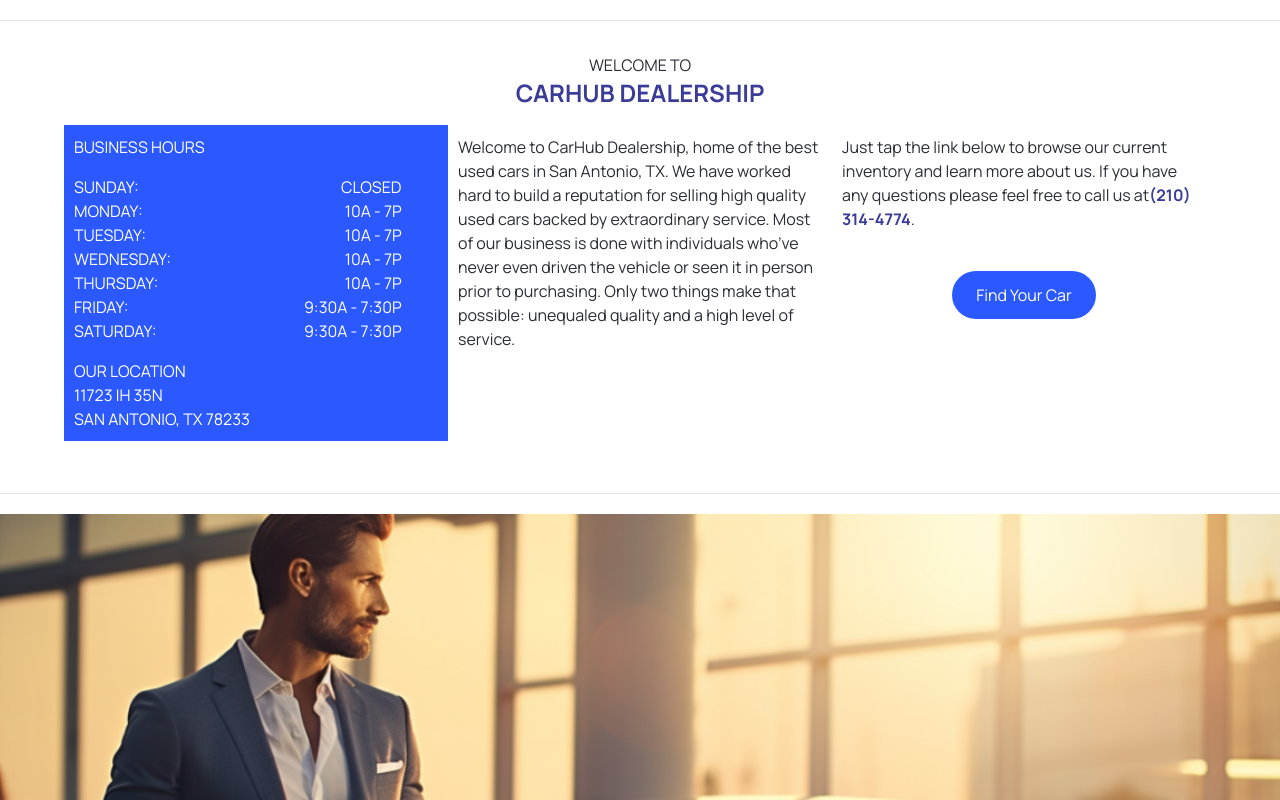
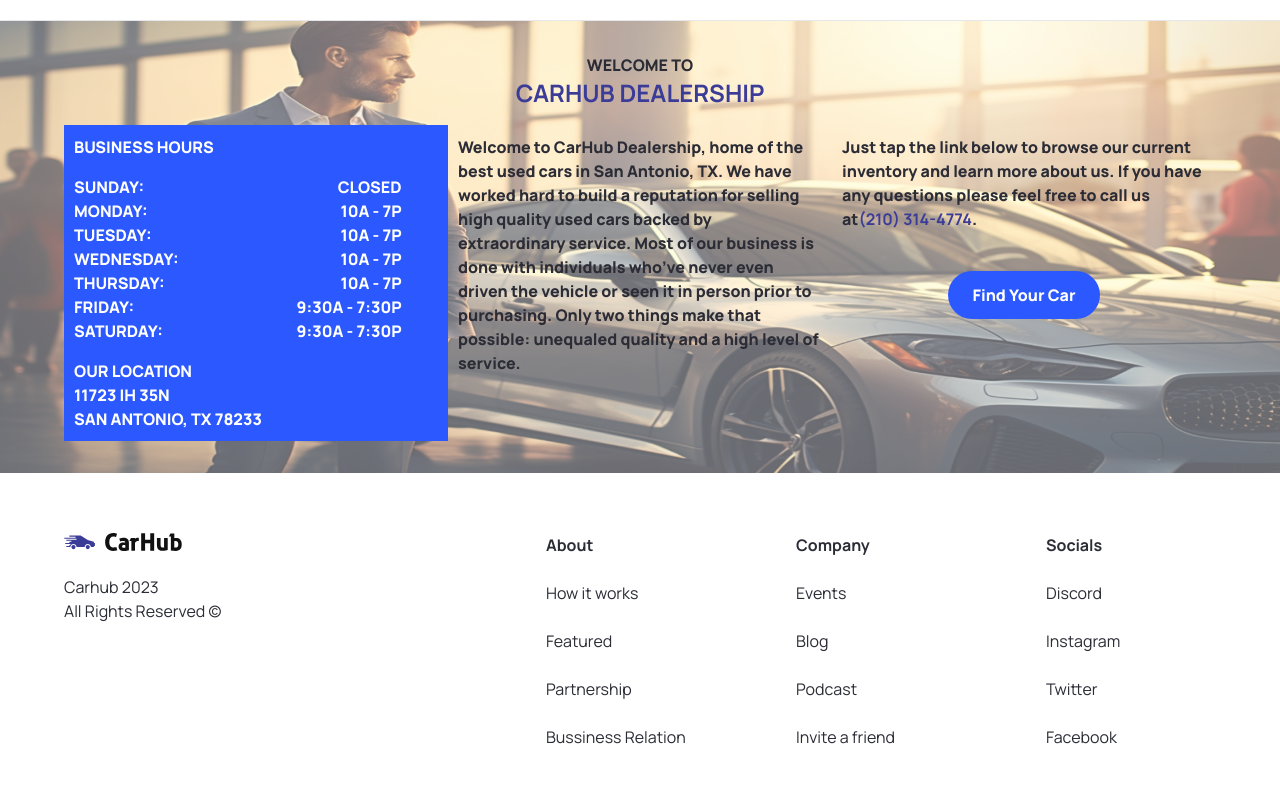
Before and after one commit to vronney/car-showcase, a Next.js app: page / in a window 1280 px wide. Shown: the part 880-1680 px from the top of the page. Built offline with nearby package versions, Linux system fonts and the light colour scheme.

Commit message:
Made changes to WelcomeWrap image: adjusted height and increased font weight

```diff
--- a/app/page.tsx
+++ b/app/page.tsx
@@ -5,7 +5,6 @@
     <main className="overflow-hidden">
       <Hero />
       <WelcomeWrap />
-      <WhySection />
     </main>
   );
 }
--- a/components/Footer.tsx
+++ b/components/Footer.tsx
@@ -5,7 +5,7 @@
 
 const Footer = () => {
   return (
-    <footer className="flex flex-col text-black-100 mt-5 border-t border-grey-100">
+    <footer className="flex flex-col text-black-100 mt-5">
       <div className="flex max-md:flex-col flex-wrap justify-between gap-5 sm:px-16 px-6 py-10">
         <div className="flex flex-col justify-start items-start gap-6">
           <Image
--- a/components/WelcomeWrap.tsx
+++ b/components/WelcomeWrap.tsx
@@ -3,6 +3,7 @@
 import React from "react";
 import { CustomButton } from ".";
 import { useRouter } from "next/navigation";
+import Image from "next/image";
 
 const WelcomeWrap = () => {
   const router = useRouter();
@@ -11,14 +12,22 @@
   };
 
   return (
-    <section className="flex flex-col border-t mt-5 border-grey-100 text-black-100 relative p-4 justify-center sm:px-16">
-      <div className="flex flex-col text-center my-4">
+    <section className="flex flex-col border-t mt-5 border-grey-100 text-black-100 font-extrabold relative p-4 justify-center sm:px-16">
+      <div className="absolute left-0 w-full h-full xl:h-full z-0 opacity-60">
+        <Image
+          src="/dealership_image.png"
+          alt="dealership"
+          fill
+          className="object-cover sm:object-fill md:object-cover lg:object-fill xl:object-top"
+        />
+      </div>
+      <div className="flex flex-col text-center my-4 z-10">
         <h1 className="text-2xl flex flex-col uppercase">
           <span className="text-base">Welcome to</span>
           <span className="text-[#3b3c98] font-bold">CarHub Dealership</span>
         </h1>
       </div>
-      <div className="flex flex-col flex-wrap justify-between sm:flex-row">
+      <div className="flex flex-col flex-wrap justify-between sm:flex-row z-10">
         <div className="text-justify order-2 flex-1 mb-4 p-[10px] sm:text-left sm:w-1/3">
           <p>
             Welcome to CarHub Dealership, home of the best used cars in San
```
